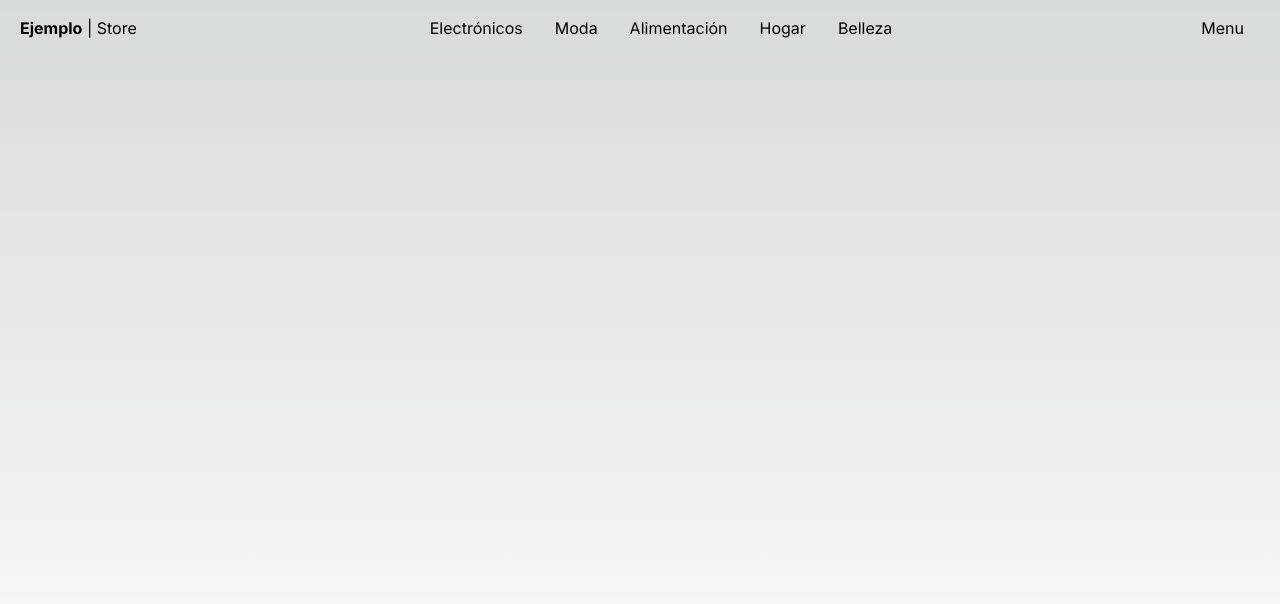
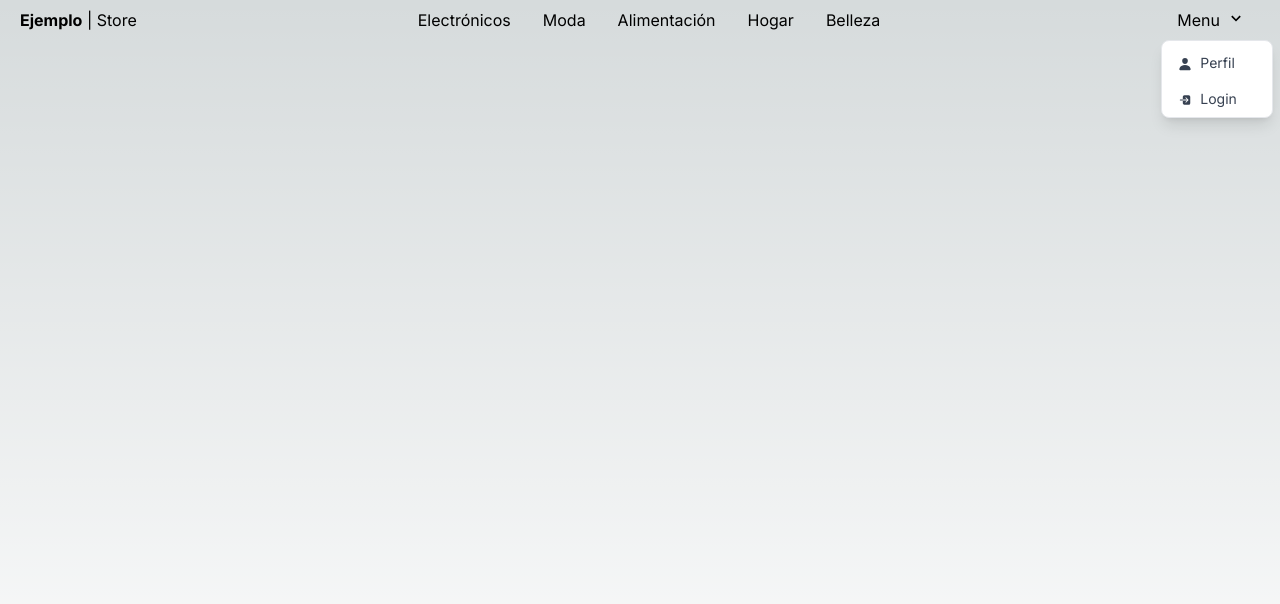
Before and after one commit to alerodriguezn/store-ecommerce, a Next.js app: page / in a window 1280 px wide. Both pictures are taken after a click on the button "Menu". Shown: the top 604 px of the page. Built offline with nearby package versions, Linux system fonts and the light colour scheme; no server answers.

Commit message:
feat: dropdown menu

```diff
--- a/package.json
+++ b/package.json
@@ -9,6 +9,7 @@
     "lint": "next lint"
   },
   "dependencies": {
+    "@headlessui/react": "^1.7.18",
     "clsx": "^2.1.0",
     "next": "14.1.0",
     "next-auth": "^5.0.0-beta.13",
--- a/src/app/layout.tsx
+++ b/src/app/layout.tsx
@@ -1,6 +1,7 @@
 import type { Metadata } from "next";
 import { Inter } from "next/font/google";
 import "./globals.css";
+import { Providers } from "@/components/providers/Providers";
 
 const inter = Inter({ subsets: ["latin"] });
 
@@ -16,7 +17,9 @@ export default function RootLayout({
 }>) {
   return (
     <html lang="en">
-      <body className={inter.className}>{children}</body>
+      <body className={inter.className}>
+        <Providers>{children}</Providers>
+      </body>
     </html>
   );
 }
--- a/src/components/filters/FiltersList.tsx
+++ b/src/components/filters/FiltersList.tsx
@@ -22,7 +22,6 @@ export const FiltersList = ({ categories }: Props) => {
   const handleChangeOption = (e: React.ChangeEvent<HTMLInputElement>) => {
     setSelectedOption(e.target.value);
 
-    console.log(e.target.value);
 
     const params = new URLSearchParams();
     params.set("categoryId", e.target.value);
--- /dev/null
+++ b/src/components/providers/Providers.tsx
@@ -0,0 +1,17 @@
+
+
+"use client";
+
+import { SessionProvider } from "next-auth/react";
+
+interface Props {
+  children: React.ReactNode;
+}
+
+export const Providers = ({ children }: Props) => {
+  return (
+    <>
+      <SessionProvider>{children}</SessionProvider>
+    </>
+  );
+};
--- /dev/null
+++ b/src/components/ui/DropdownMenu.tsx
@@ -0,0 +1,60 @@
+"use client";
+
+import React, { useState } from "react";
+import { useSession } from "next-auth/react";
+import { IoPerson } from "react-icons/io5";
+import { IoLogIn } from "react-icons/io5";
+import Link from "next/link";
+
+export const DropdownMenu = () => {
+  const [isOpen, setIsOpen] = useState(false);
+
+  const { data: session } = useSession();
+
+  const toggleDropdown = () => {
+    setIsOpen(!isOpen);
+  };
+
+  return (
+    <div className="relative">
+      {/* Botón del dropdown */}
+      <button
+        onClick={toggleDropdown}
+        className=" py-2 px-4 rounded inline-flex items-center"
+      >
+        <span>Menu</span>
+        <svg
+          className="fill-current h-4 w-4 ml-2"
+          xmlns="http://www.w3.org/2000/svg"
+          viewBox="0 0 20 20"
+        >
+          <path d="M10 12l-6-6 1.5-1.5L10 9l4.5-4.5L16 6z" />
+        </svg>
+      </button>
+      {/* Contenido del dropdown */}
+      {isOpen && (
+        <ul className="absolute text-gray-700 pt-1 w-28 bg-white border rounded-lg shadow-lg">
+          <li>
+            <Link
+              href="/profile"
+              className="rounded-t-lg block px-4 py-2 text-sm"
+            >
+              <IoPerson className="inline-block mr-2" />
+              Perfil
+            </Link>
+          </li>
+          <li>
+            <Link
+              href={session?.user ? "api/auth/signout" : "api/auth/signin"}
+              className="block px-4 py-2 text-sm"
+            >
+              <IoLogIn className="inline-block mr-2"/>
+              {session?.user ? "Signout" : "Login"}
+
+            </Link>
+          </li>
+        </ul>
+      )}
+    </div>
+  );
+};
--- a/src/components/ui/TopMenu.tsx
+++ b/src/components/ui/TopMenu.tsx
@@ -1,8 +1,7 @@
 "use client";
 
-import { IoSearchOutline } from "react-icons/io5";
 import Link from "next/link";
-
+import { DropdownMenu } from './DropdownMenu';
 const navList = [
   {
     name: "Electrónicos",
@@ -27,6 +26,8 @@ const navList = [
 ];
 
 export const TopMenu = () => {
+
+
   return (
     <nav className="flex px-5 justify-between items-center w-full">
       <div>
@@ -48,9 +49,13 @@ export const TopMenu = () => {
       </div>
 
       <div className="flex items-center">
-        <button className="m-2 p-2 rounded-md transition-all hover:bg-gray-100 ">
+
+
+        <DropdownMenu />
+
+        {/* <button className="m-2 p-2 rounded-md transition-all hover:bg-gray-100 ">
           Menu
-        </button>
+        </button> */}
       </div>
     </nav>
   );
```
Also changed, not shown: src/app/globals.css (line endings or trailing spaces), 1 other file (tests, documents, lock files or other folders).
